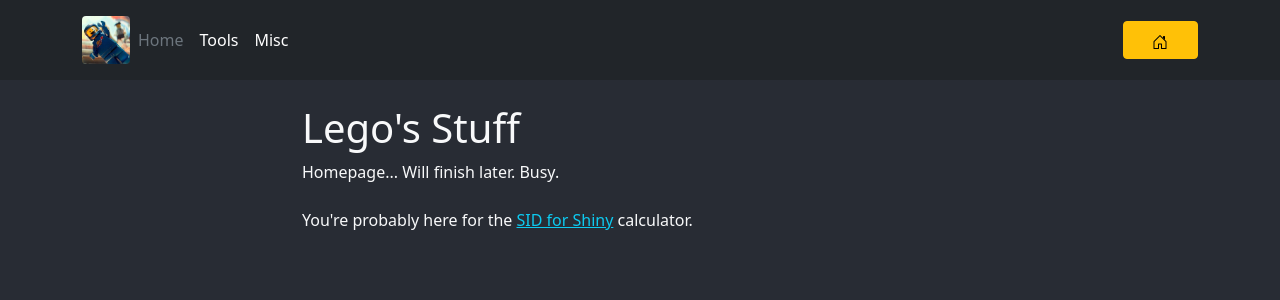
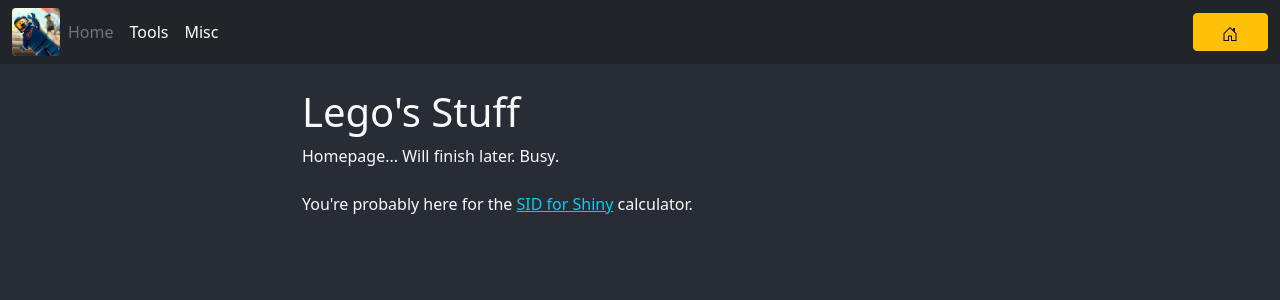
Before and after one commit to LegoFigure11/legofigure11.github.io, a Jekyll site: the page built from index.html, in a window 1280 px wide. Shown: the top 300 px of the page. Built offline with Jekyll 4.4.1, drawn with Linux system fonts in a browser that asks for light colours.

Commit message:
Sticky nav!

```diff
--- a/_includes/header.html
+++ b/_includes/header.html
@@ -1,17 +1,25 @@
-<header class="p-3 bg-dark text-white">
-  <div class="container">
-    <div class="d-flex flex-wrap align-items-center justify-content-center justify-content-lg-start">
+<header class="p-3 bg-dark text-white sticky-lg-top">
+  <nav class="navbar navbar-expand-md navbar-dark fixed-top bg-dark">
+    <div class="container-fluid">
       <a href="/" class="d-flex align-items-center mb-2 mb-lg-0 text-white text-decoration-none">
         <img src="/assets/git_avi.jpg" class="rounded" width="48px" height="48px" />
       </a>
-
-      <ul class="nav col-12 col-lg-auto me-lg-auto mb-2 justify-content-center mb-md-0">
-        <li><a href="/" class="nav-link px-2 text-white" id="nav-home">Home</a></li>
-        <li><a href="/tools/" class="nav-link px-2 text-white" id="nav-tools">Tools</a></li>
-        <li><a href="/misc/" class="nav-link px-2 text-white" id="nav-misc">Misc</a></li>
+      <button class="navbar-toggler collapsed" type="button" data-bs-toggle="collapse" data-bs-target="#navbarCollapse" aria-controls="navbarCollapse" aria-expanded="false" aria-label="Toggle navigation">
+        <span class="navbar-toggler-icon"></span>
+      </button>
+      <div class="navbar-collapse collapse" id="navbarCollapse" style="">
+        <ul class="navbar-nav me-auto mb-2 mb-md-0">
+          <li class="nav-item">
+            <a href="/" class="nav-link px-2 text-white" id="nav-home">Home</a>
+          </li>
+          <li class="nav-item">
+            <a href="/tools/" class="nav-link px-2 text-white" id="nav-tools">Tools</a>
+          </li>
+          <li class="nav-item">
+            <a href="/misc/" class="nav-link px-2 text-white" id="nav-misc">Misc</a>
+          </li>
         </ul>
-
-      <div class="text-end">
+        <div class="d-flex">
           <a type="button" class="btn btn-warning" href="/#">
             &nbsp;&nbsp;&nbsp;
             <svg width="1em" height="1em" viewBox="0 0 16 16" class="bi bi-house-door" fill="currentColor" xmlns="http://www.w3.org/2000/svg">
@@ -23,6 +31,7 @@
         </div>
       </div>
     </div>
+  </nav>
 
   <script type="text/javascript">
     var url = window.location.pathname;
--- a/_layouts/default.html
+++ b/_layouts/default.html
@@ -3,7 +3,7 @@
 
 {% include head.html %}
 
-<body class="text-light" style="background-color:#282C34;">
+<body class="text-light" style="background-color:#282C34; padding-top:2rem;">
 
   {% include header.html %}
 
```
Lines whose indentation alone changed are shown as unchanged.
